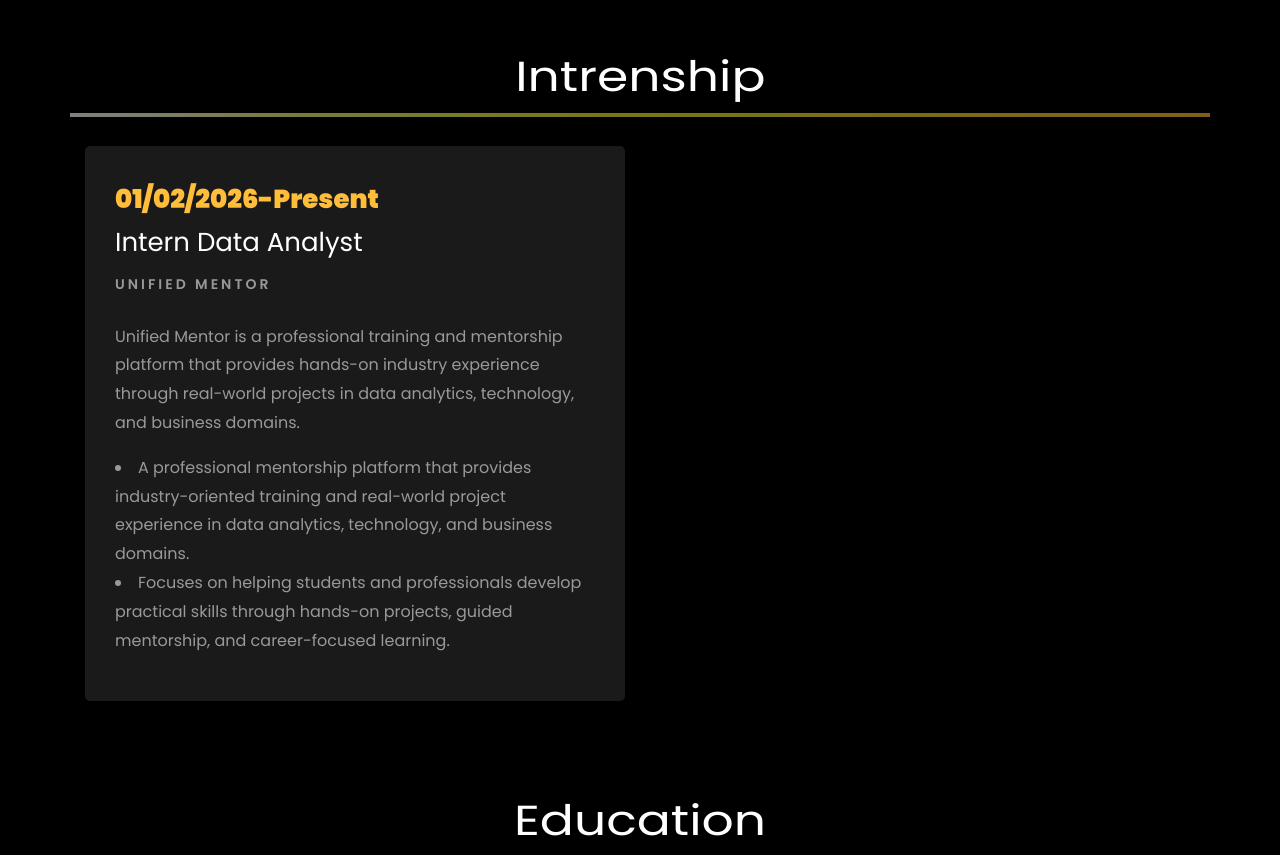
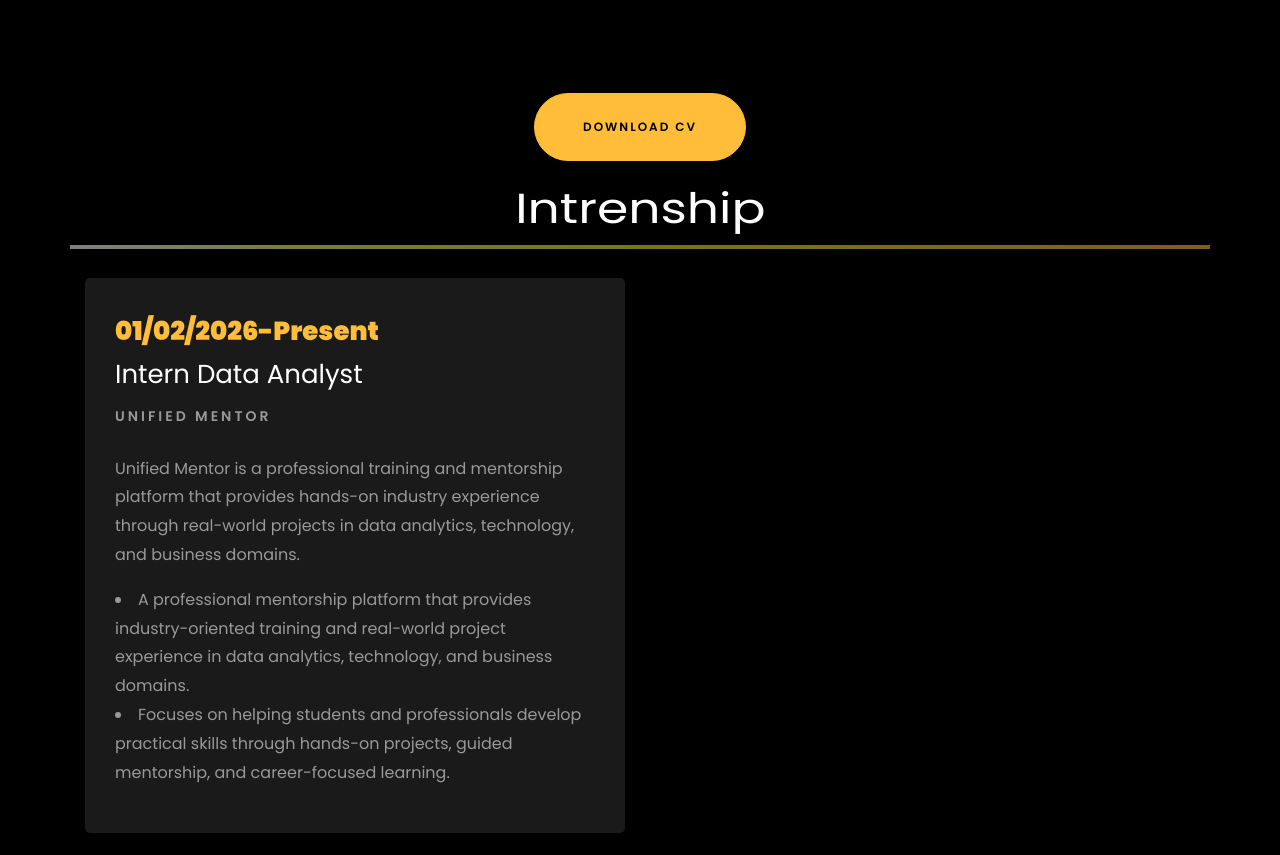
Before and after one commit to Ramprakas87/ram.github.io, a plain HTML site: page index.html in a window 1280 px wide. Shown: the part 2056-2911 px from the top of the page. Drawn offline with Linux system fonts and the light colour scheme; animation ran at ten frames a second; files whose address does not match are found by name.

Commit message:
Update index.html

```diff
--- a/index.html
+++ b/index.html
@@ -324,6 +324,13 @@
             <p>Data Analyst Intern skilled in SQL, Python, Excel, and data visualization, passionate about turning raw data into actionable insights and building data-driven solutions.</p>
           </div>
         </div>
+
+			<div class="row justify-content-center mt-5">
+    <div class="col-md-6 text-center ftco-animate">
+        <p><a href="https://drive.google.com/file/d/1OhKRUgGZ1sxMOOXWlZ7mD9w2eb8ysedY/view?usp=drive_link" class="btn btn-primary py-4 px-5">Download CV</a></p>
+    </div>
+</div>
+
 
 		<div class="row">
 			<h1 class="big-4">Intrenship</h1>
```
